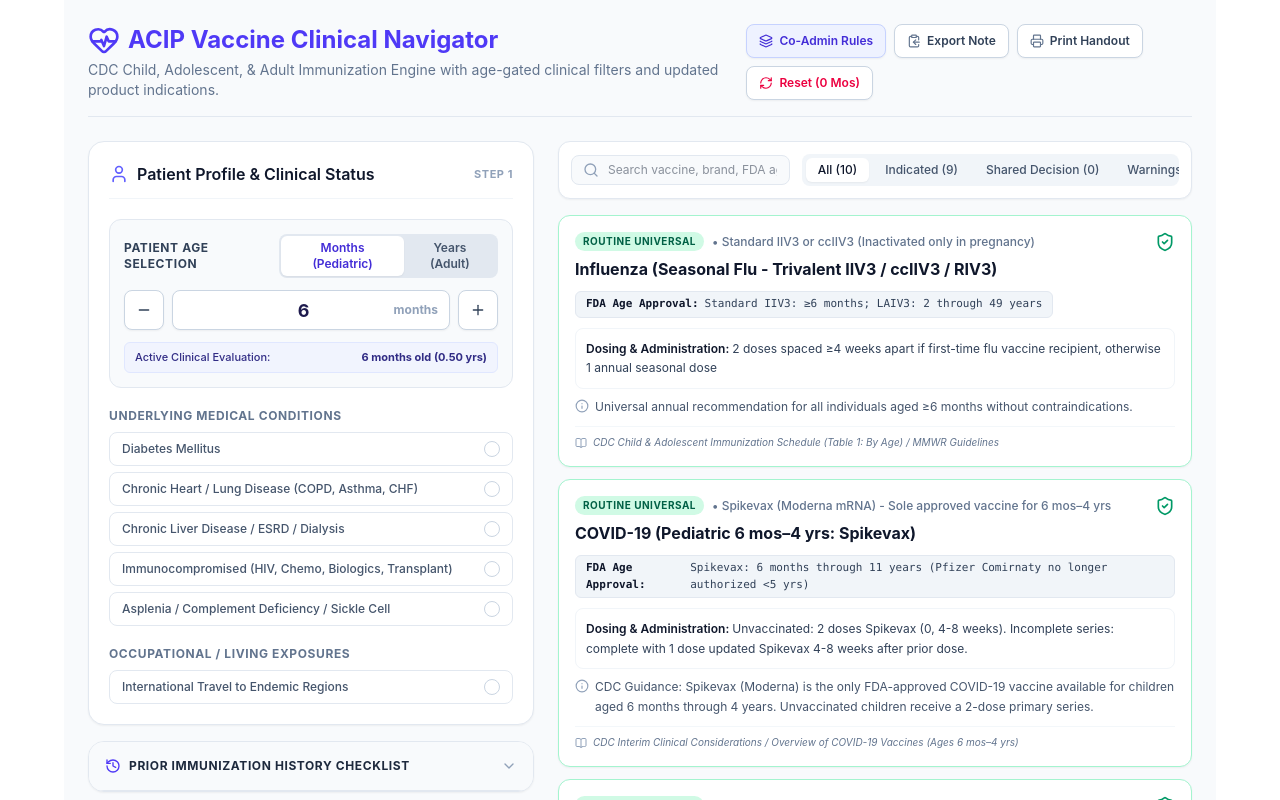
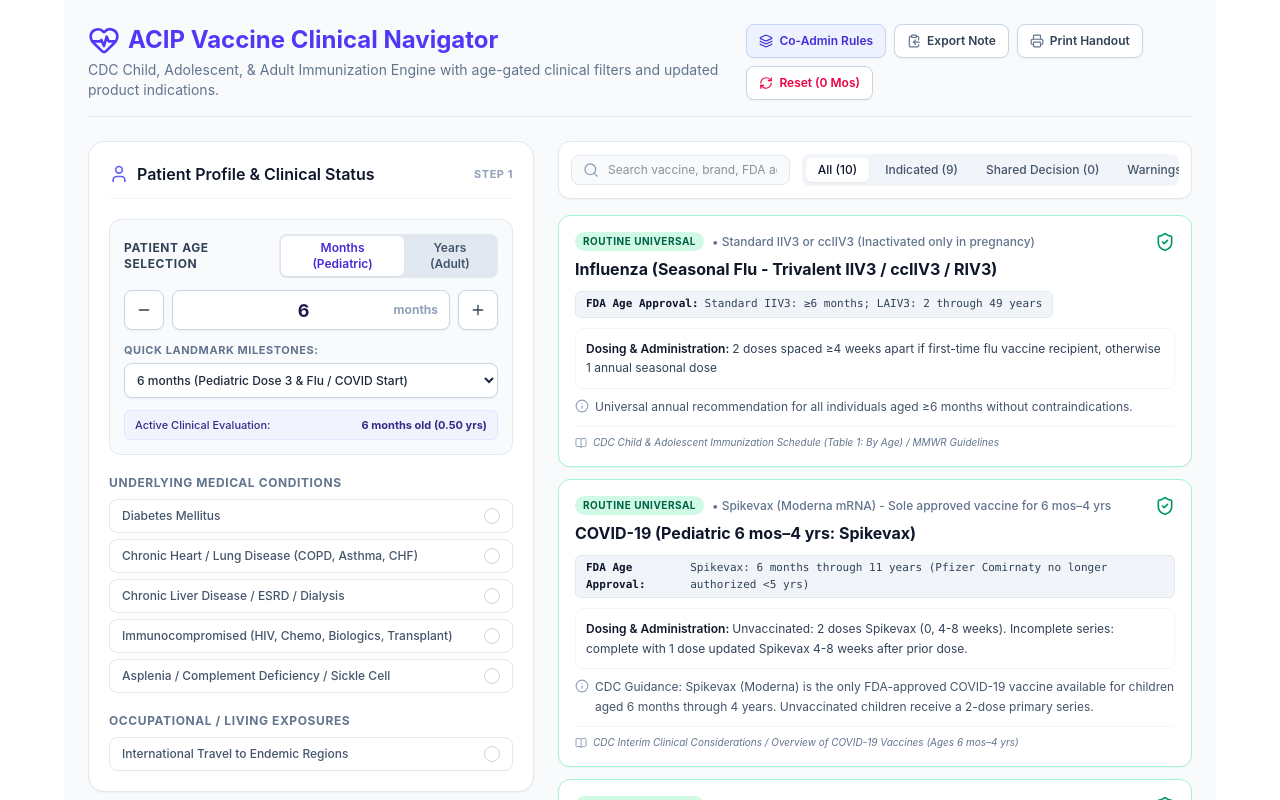
Before and after one commit to kyonexed/Vaccine-Advisor, a React (Vite) app: page / in a window 1280 px wide. Shown: the top 800 px of the page. Built offline with nearby package versions, Linux system fonts and the light colour scheme.

Commit message:
Update App. 100226 final

```diff
--- a/src/App.tsx
+++ b/src/App.tsx
@@ -73,6 +73,34 @@ const ALL_SETTINGS_LIST = [
   { id: 'healthcare', label: 'Healthcare Worker', minAgeYears: 16 },
   { id: 'college_dorm', label: 'First-year College Student in Dorm / Military', minAgeYears: 17 },
   { id: 'travel', label: 'International Travel to Endemic Regions', minAgeYears: 0 },
+];
+
+const PRESET_YEARS = [
+  { value: 0, label: '0 (Newborn / Infant)' },
+  { value: 1, label: '1 year old' },
+  { value: 2, label: '2 years old' },
+  { value: 4, label: '4 years old (Kindergarten entry)' },
+  { value: 9, label: '9 years old (HPV earliest eligible)' },
+  { value: 11, label: '11 years old (Adolescent Tdap / MenACWY / HPV)' },
+  { value: 16, label: '16 years old (MenACWY booster / MenB eligible)' },
+  { value: 18, label: '18 years old (Adult transition)' },
+  { value: 19, label: '19 years old (Adult schedule entry)' },
+  { value: 27, label: '27 years old (HPV shared decision)' },
+  { value: 50, label: '50 years old (PCV / Shingrix threshold)' },
+  { value: 65, label: '65 years old (Senior High-Dose Flu / COVID booster)' },
+  { value: 75, label: '75 years old (Universal RSV)' },
+];
+
+const PRESET_MONTHS = [
+  { value: 0, label: '0 months (Birth / Newborn)' },
+  { value: 1, label: '1 month' },
+  { value: 2, label: '2 months (Pediatric Series Dose 1)' },
+  { value: 4, label: '4 months (Pediatric Series Dose 2)' },
+  { value: 6, label: '6 months (Pediatric Dose 3 & Flu / COVID Start)' },
+  { value: 12, label: '12 months (MMR / Varicella / HepA Dose 1)' },
+  { value: 15, label: '15 months (DTaP Dose 4)' },
+  { value: 18, label: '18 months (HepA Dose 2 completion)' },
+  { value: 23, label: '23 months (Toddler milestone)' },
 ];
 
 export default function App() {
@@ -1103,7 +1131,7 @@ Assessed per CDC / ACIP Child, Adolescent & Adult Immunization Schedules.`;
               <span className="text-[11px] font-bold text-slate-400 uppercase tracking-wider">Step 1</span>
             </div>
 
-            {/* Age Selection with Unit Toggle & Stepper */}
+            {/* Age Selection with Unit Toggle, Stepper, & Quick Landmark Dropdown */}
             <div className="bg-slate-50 p-3.5 rounded-xl border border-slate-200 space-y-3">
               <div className="flex items-center justify-between">
                 <label className="text-xs font-bold uppercase tracking-wider text-slate-700">
@@ -1167,6 +1195,24 @@ Assessed per CDC / ACIP Child, Adolescent & Adult Immunization Schedules.`;
                 >
                   <Plus className="w-4 h-4" />
                 </button>
+              </div>
+
+              {/* Quick Jump Dropdown Menu */}
+              <div>
+                <label className="block text-[11px] font-bold text-slate-500 mb-1 uppercase tracking-wider">
+                  Quick Landmark Milestones:
+                </label>
+                <select
+                  value={patient.ageValue}
+                  onChange={(e) => handleAgeChange(parseInt(e.target.value) || 0)}
+                  className="w-full bg-white border border-slate-300 rounded-lg p-2 text-xs font-medium text-slate-800 shadow-xs focus:ring-2 focus:ring-indigo-500"
+                >
+                  {(patient.ageUnit === 'months' ? PRESET_MONTHS : PRESET_YEARS).map((preset) => (
+                    <option key={preset.value} value={preset.value}>
+                      {preset.label}
+                    </option>
+                  ))}
+                </select>
               </div>
 
               {/* Status summary banner */}
```
